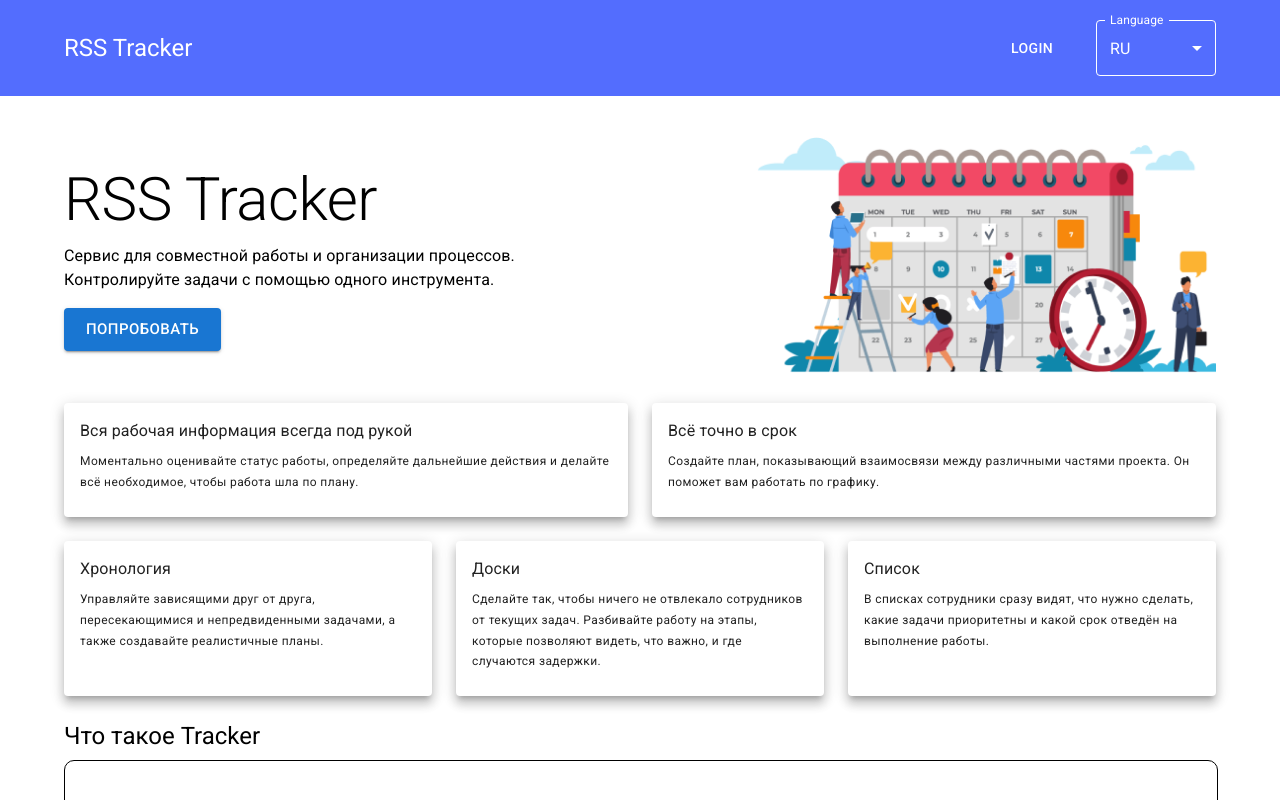
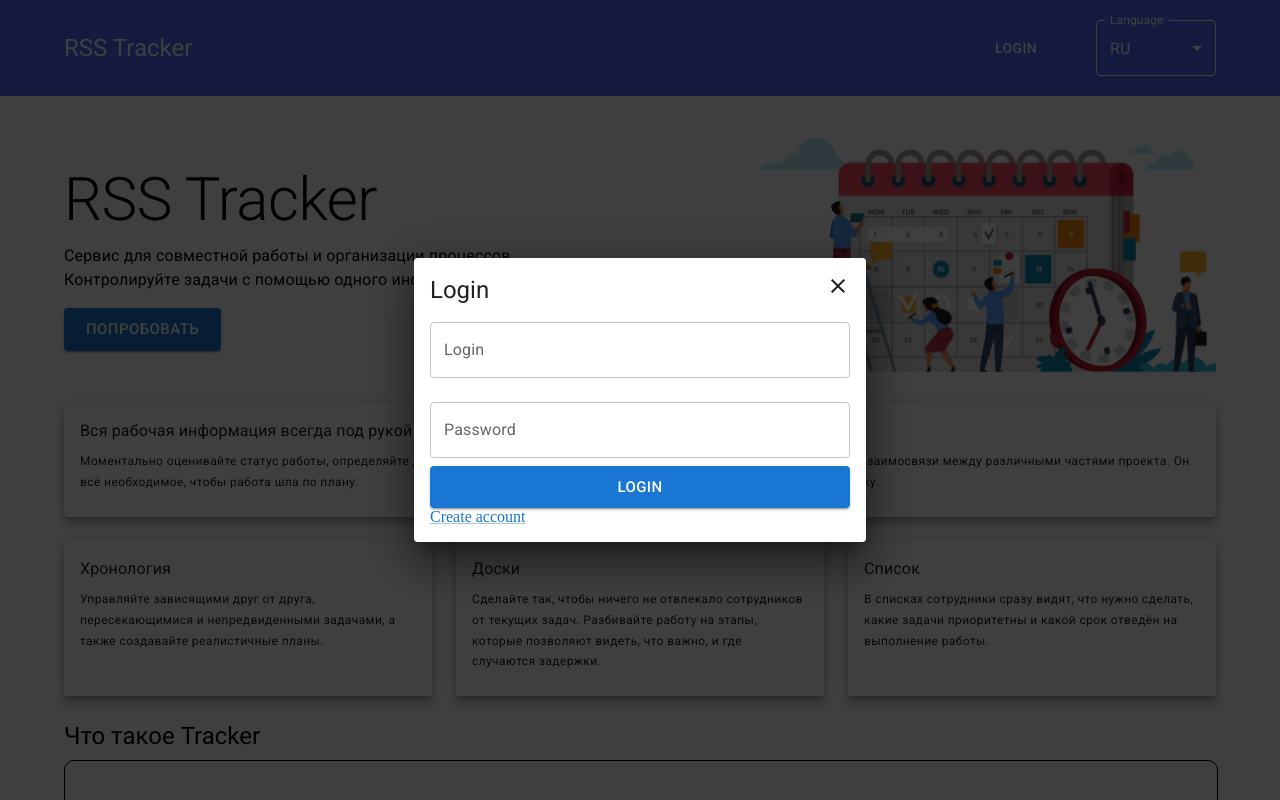
Before and after one commit to wayjewish/project-management-app, a React app: page / in a window 1280 px wide. Both pictures are taken after a click on the button "LOGIN". Shown: the top 800 px of the page. Built offline with nearby package versions, Linux system fonts and the light colour scheme.

Commit message:
feat: added tratsitions in the modal window

```diff
--- a/src/App.tsx
+++ b/src/App.tsx
@@ -11,9 +11,12 @@ import HomePage from './pages/home/HomePage';
 import BoardsPage from './pages/boards/BoardsPage';
 import NotFoundPage from './pages/notFound/NotFoundPage';
 import PrivateRoute from './components/privateRoute/PrivateRouter';
+import { store } from './store/store';
+import { Provider } from 'react-redux';
 
 function App() {
   return (
+    <Provider store={store}>
     <AppBox>
       <Global styles={GlobalStyles} />
       <Header />
@@ -33,6 +36,7 @@ function App() {
       </Main>
       <Footer />
     </AppBox>
+    </Provider>
   );
 }
 export default App;
--- a/src/components/Modal/ModalLogin.tsx
+++ b/src/components/Modal/ModalLogin.tsx
@@ -1,14 +1,24 @@
 import React from 'react';
-import Dialog from '@mui/material/Dialog';
-import { Button, Link, TextField, Typography, Box } from '@mui/material';
+import { Button, Link, TextField, Box, Dialog, Typography } from '@mui/material';
+import CloseIcon from '@mui/icons-material/Close';
+
+import { closeModalLogin } from '../../store/features/modalLogin/modalLoginSlice';
+import { openModalSingup } from '../../store/features/modalSingUp/modalSingupSlice';
+import { useAppDispatch, useAppSelector } from '../../store/hooks';
+import ModalSingup from './ModalSingup';
 
 const ModalLogin = () => {
-  const [openLogin, setOpenLogin] = React.useState(false);
+  const dispatch = useAppDispatch();
+  const { isOpenedLogin } = useAppSelector((state) => state.modalLogin);
+
   return (
     <form noValidate autoComplete="off">
-      <Dialog open={openLogin}>
+      <Dialog open={isOpenedLogin} onClose={() => dispatch(closeModalLogin())}>
         <Box p={2} maxWidth={'420px'}>
-          <Typography variant="h5">Log In</Typography>
+          <Box display={'flex'} justifyContent={'space-between'}>
+            <Typography variant="h5">Login</Typography>
+            <CloseIcon onClick={() => dispatch(closeModalLogin())} />
+          </Box>
           <TextField
             fullWidth
             id="login"
@@ -29,7 +39,16 @@ const ModalLogin = () => {
             <Button variant="contained" size="large" color="primary">
               Login
             </Button>
-            <Link> Create account</Link>
+            <Link
+              onClick={() => {
+                dispatch(closeModalLogin());
+                dispatch(openModalSingup());
+              }}
+            >
+              {' '}
+              Create account
+            </Link>
+            <ModalSingup />
           </Box>
         </Box>
       </Dialog>
--- a/src/components/Modal/ModalSingup.tsx
+++ b/src/components/Modal/ModalSingup.tsx
@@ -1,14 +1,24 @@
 import React from 'react';
 import { Button, Link, TextField, Typography, Box, Dialog } from '@mui/material';
+import CloseIcon from '@mui/icons-material/Close';
 
+import { openModalLogin } from '../../store/features/modalLogin/modalLoginSlice';
+import { closeModalSingup } from '../../store/features/modalSingUp/modalSingupSlice';
+import { useAppDispatch, useAppSelector } from '../../store/hooks';
+import ModalLogin from './ModalLogin';
 
 const ModalSingup = () => {
-    const [openSingupp, setOpenSingupp] = React.useState(false);
+  const dispatch = useAppDispatch();
+  const { isOpenedSingup } = useAppSelector((state) => state.modaSingup);
+
   return (
     <form noValidate autoComplete="off">
-      <Dialog open={openSingupp}>
+      <Dialog open={isOpenedSingup} onClose={() => dispatch(closeModalSingup())}>
         <Box p={2} maxWidth={'420px'}>
-          <Typography variant="h5">Sing up</Typography>
+          <Box display={'flex'} justifyContent={'space-between'}>
+            <Typography variant="h5">Sing up</Typography>
+            <CloseIcon onClick={() => dispatch(closeModalSingup())} />
+          </Box>
           <TextField
             fullWidth
             id="name"
@@ -35,9 +45,17 @@ const ModalSingup = () => {
           />
           <Box display={'flex'} flexDirection={'column'}>
             <Button variant="contained" size="large" color="primary">
-              Login
+              Sing up
             </Button>
-            <Link>Log in</Link>
+            <Link
+              onClick={() => {
+                dispatch(openModalLogin());
+                dispatch(closeModalSingup());
+              }}
+            >
+              Log in
+            </Link>
+            <ModalLogin />
           </Box>
         </Box>
       </Dialog>
--- a/src/components/header/Header.tsx
+++ b/src/components/header/Header.tsx
@@ -1,4 +1,4 @@
-import React, { useEffect, useState } from 'react';
+import React from 'react';
 import { Link } from 'react-router-dom';
 import { Box, useScrollTrigger, Typography, Button, Container } from '@mui/material';
 
@@ -7,24 +7,14 @@ import SelectBox from './selectLang/SelectBox';
 import BurgerMenu from './mobileMenu/mobileMenu';
 
 import { useAppDispatch, useAppSelector } from '../../store/hooks';
-import { change } from '../../store/features/auth/authSlice';
-// import ModalLogin from '../Modal/ModalLogin';
+import { openModalLogin } from '../../store/features/modalLogin/modalLoginSlice';
+import ModalLogin from '../Modal/ModalLogin';
 import ModalSingup from '../Modal/ModalSingup';
 
 function HeaderComponent() {
-  const { isAuth } = useAppSelector((state) => state.isAuth);
+  const { isOpenedLogin } = useAppSelector((state) => state.modalLogin);
   const dispatch = useAppDispatch();
-
   const scrollTrigger = useScrollTrigger({ disableHysteresis: true, threshold: 30 });
-
-  useEffect(() => {
-    console.log(`isAuth=${isAuth}`);
-  }, [isAuth]);
-
-  function handleClickLogin() {
-    dispatch(change(!isAuth));
-  }
-
   return (
     <Header position="sticky" scrollTrigger={scrollTrigger} elevation={scrollTrigger ? 8 : 0}>
       <Container>
@@ -35,9 +25,10 @@ function HeaderComponent() {
             </Typography>
           </Box>
           <BoxBtns>
-            <Button color="inherit" onClick={handleClickLogin}>
+            <Button color="inherit" onClick={() => dispatch(openModalLogin())}>
               Login
             </Button>
+            <ModalLogin />
             <ModalSingup />
             <SelectBox media="desctop" />
           </BoxBtns>
--- a/src/components/header/mobileMenu/mobileMenu.tsx
+++ b/src/components/header/mobileMenu/mobileMenu.tsx
@@ -5,8 +5,13 @@ import CloseIcon from '@mui/icons-material/Close';
 
 import { BurgerBox, DrawerBox } from './mobileMenu.styled';
 import SelectBox from '../selectLang/SelectBox';
+import { openModalLogin } from '../../../store/features/modalLogin/modalLoginSlice';
+import ModalLogin from '../../Modal/ModalLogin';
+import ModalSingup from '../../Modal/ModalSingup';
+import { useAppDispatch } from '../../../store/hooks';
 
 function BurgerMenu() {
+  const dispatch = useAppDispatch();
   const [isOpen, setIsOpen] = useState(false);
 
   const toggleDrawer = (open: boolean) => () => {
@@ -35,9 +40,11 @@ function BurgerMenu() {
           >
             Close
           </Button>
-          <Button variant="outlined" fullWidth={true}>
+          <Button variant="outlined" fullWidth={true} onClick={() => dispatch(openModalLogin())}>
             Login
           </Button>
+          <ModalLogin />
+          <ModalSingup />
           <SelectBox media="mobile" />
         </DrawerBox>
       </Drawer>
--- a/src/pages/home/HomePage.tsx
+++ b/src/pages/home/HomePage.tsx
@@ -12,8 +12,13 @@ import {
   AdvanCard,
 } from './HomePage.styled';
 import MainImg from '../../assets/img/home.png';
+import ModalLogin from '../../components/Modal/ModalLogin';
+import ModalSingup from '../../components/Modal/ModalSingup';
+import { useAppDispatch } from '../../store/hooks';
+import { openModalSingup } from '../../store/features/modalSingUp/modalSingupSlice';
 
 function HomePage() {
+  const dispatch = useAppDispatch();
   return (
     <Container>
       <HomeWrap>
@@ -34,9 +39,11 @@ function HomePage() {
                 одного инструмента.
               </Typography>
             </Box>
-            <Button variant="contained" size="large">
+            <Button variant="contained" size="large" onClick={()=> dispatch(openModalSingup())}>
               Попробовать
             </Button>
+            <ModalLogin />
+          <ModalSingup />
           </FirstLeftBox>
           <FirstRightBox item md={5} sm={12}>
             <Box>
--- /dev/null
+++ b/src/store/features/modalLogin/modalLoginSlice.ts
@@ -0,0 +1,24 @@
+import { createSlice } from '@reduxjs/toolkit';
+
+export interface ModalLoginState {
+  isOpenedLogin: boolean;
+}
+
+const initialState: ModalLoginState = {
+  isOpenedLogin: false,
+};
+
+export const loginModalSlice = createSlice({
+  name: 'ModalLoginToggle',
+  initialState,
+  reducers: {
+    openModalLogin(state) {
+      state.isOpenedLogin = true;
+    },
+    closeModalLogin(state) {
+      state.isOpenedLogin = false;
+    },
+  },
+});
+export const { openModalLogin, closeModalLogin } = loginModalSlice.actions;
+export default loginModalSlice.reducer;
--- /dev/null
+++ b/src/store/features/modalSingUp/modalSingupSlice.ts
@@ -0,0 +1,24 @@
+import { createSlice } from '@reduxjs/toolkit';
+
+export interface ModalSingupState {
+  isOpenedSingup: boolean;
+}
+
+const initialState: ModalSingupState = {
+    isOpenedSingup: false,
+};
+
+export const singupModalSlice = createSlice({
+  name: 'ModalLoginToggle',
+  initialState,
+  reducers: {
+    openModalSingup(state) {
+      state.isOpenedSingup = true;
+    },
+    closeModalSingup(state) {
+      state.isOpenedSingup = false;
+    },
+  },
+});
+export const { openModalSingup, closeModalSingup } = singupModalSlice.actions;
+export default singupModalSlice.reducer;
--- a/src/store/store.ts
+++ b/src/store/store.ts
@@ -1,9 +1,14 @@
 import { configureStore } from '@reduxjs/toolkit';
 import authSlice from './features/auth/authSlice';
+// import LoginModalSlice from './features/modalLogin/modalSlice';
+import modalSingupReducer from './features/modalSingUp/modalSingupSlice'
+import modalLoginReducer from './features/modalLogin/modalLoginSlice'
 
 export const store = configureStore({
   reducer: {
     isAuth: authSlice,
+    modaSingup: modalSingupReducer,
+    modalLogin: modalLoginReducer,
   },
 });
 
```
Also changed, not shown: src/store/hooks.ts (line endings or trailing spaces).
